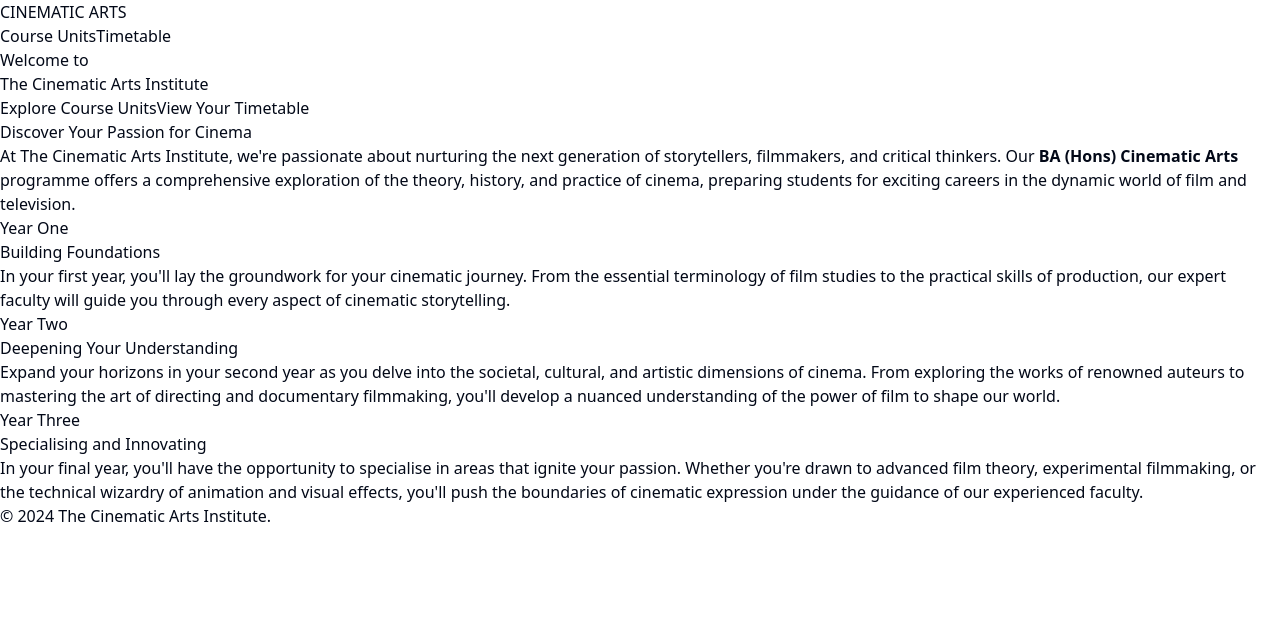
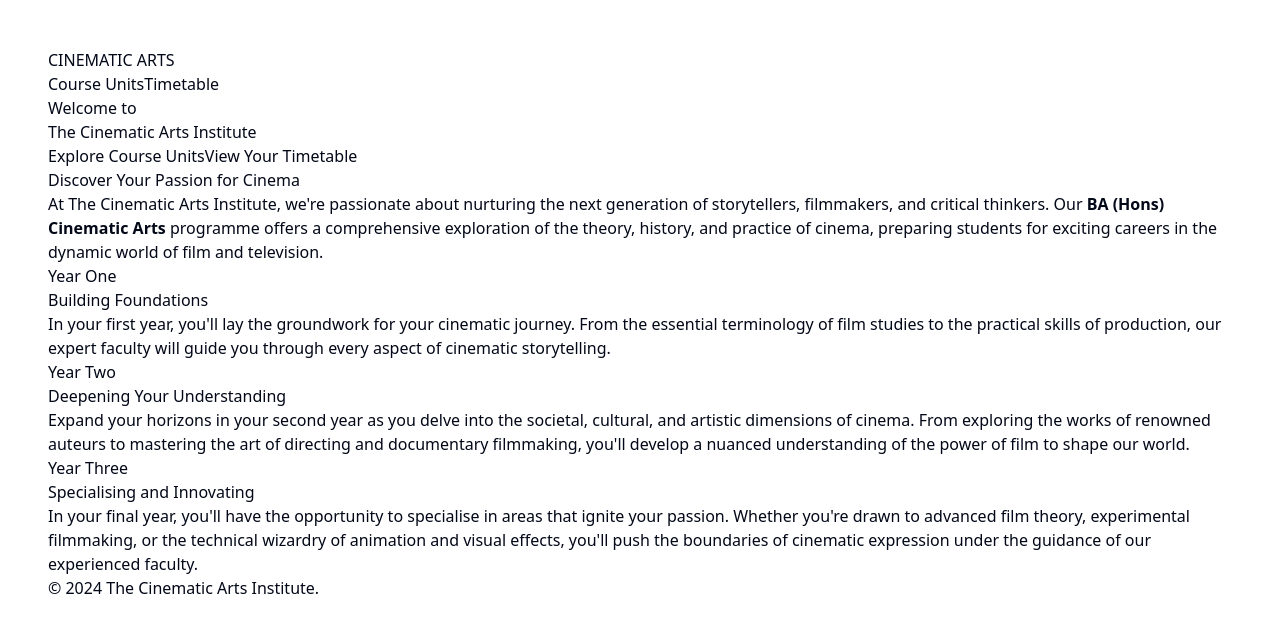
Before and after one commit to jaycee808/cinematic-arts, a Next.js app: page / in a window 1280 px wide. Shown: the top 632 px of the page. Built offline with nearby package versions, Linux system fonts and the light colour scheme.

Commit message:
updated tailwind config file to include jsx files

```diff
--- a/app/layout.jsx
+++ b/app/layout.jsx
@@ -10,7 +10,7 @@ export const metadata = {
 const PrimaryLayout = ({ children }) => {
     return (
         <html lang="en">
-            <body>
+            <body className="flex p-12">
                 <div>
                     <NavBar />
                     <div>{children}</div>
--- a/tailwind.config.js
+++ b/tailwind.config.js
@@ -2,10 +2,10 @@
 module.exports = {
   darkMode: ["class"],
   content: [
-    './pages/**/*.{ts,tsx}',
-    './components/**/*.{ts,tsx}',
-    './app/**/*.{ts,tsx}',
-    './src/**/*.{ts,tsx}',
+    './pages/**/*.{jsx, ts,tsx}',
+    './components/**/*.{jsx, ts,tsx}',
+    './app/**/*.{jsx, ts,tsx}',
+    './src/**/*.{jsx, ts,tsx}',
   ],
   prefix: "",
   theme: {
```
